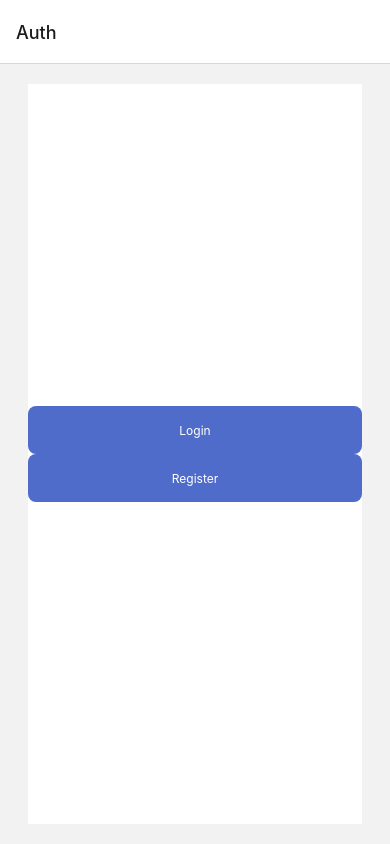
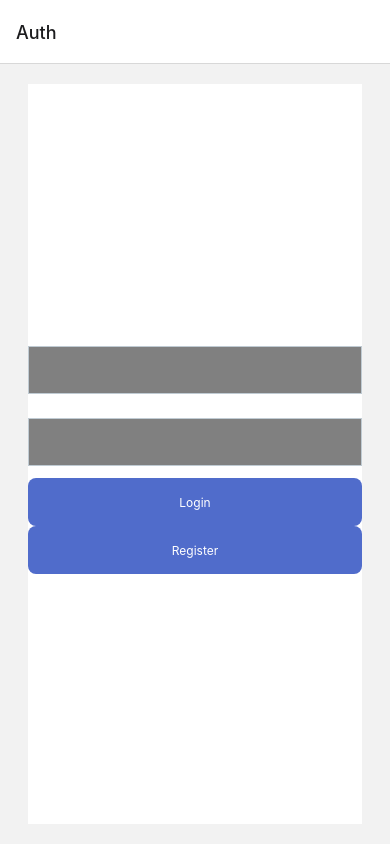
Before and after one commit to gibsonliketheguitar/react-native-image-langaguage-learning, a React Native app: screen /Auth in a window 390 px wide. Built offline with nearby package versions, Linux system fonts and the light colour scheme.

Commit message:
add input form with react-hook-form

```diff
--- a/firebase/firebase-admin.js
+++ b/firebase/firebase-admin.js
@@ -1,4 +1,5 @@
 import { initializeApp, getApp } from "firebase/app";
+import { getAuth, connectAuthEmulator } from "firebase/auth";
 import {
   //CACHE_SIZE_UNLIMITED,
   connectFirestoreEmulator,
@@ -22,6 +23,5 @@ connectFirestoreEmulator(firestoreDB, "localhost", 8080);
 const functions = getFunctions(getApp());
 connectFunctionsEmulator(functions, "localhost", 5001);
 
-/**
- *  TODO turn off emulator
- */
+export const auth = getAuth();
+connectAuthEmulator(auth, "http://localhost:9099");
--- a/firebase/userAuth.ts
+++ b/firebase/userAuth.ts
@@ -1,13 +1,8 @@
-import {
-  getAuth,
-  createUserWithEmailAndPassword,
-  connectAuthEmulator,
-} from "firebase/auth";
+import { auth } from "./firebase-admin";
+import { createUserWithEmailAndPassword } from "firebase/auth";
 
-const auth = getAuth();
+//console.log("what is result", result);
 
-const result = connectAuthEmulator(auth, "http://localhost:9099");
-console.log("what is result", result);
 interface ILogin {
   payload: { [key: string]: string };
   onSuccess?: () => void;
@@ -15,7 +10,7 @@ interface ILogin {
 }
 
 export async function createNewUser({ payload, onSuccess, onFail }: ILogin) {
-  const { email, password } = payload;
+  const { email, password }: any = payload;
   createUserWithEmailAndPassword(auth, email, password)
     .then((userCredentials) => {
       const user = userCredentials.user;
@@ -33,7 +28,7 @@ export async function loginExistingUser({
   onSuccess,
   onFail,
 }: ILogin) {
-  const { email, password } = payload;
+  const { email, password }: any = payload;
   createUserWithEmailAndPassword(auth, email, password)
     .then((userCredential) => {
       // Signed in
--- a/package.json
+++ b/package.json
@@ -18,9 +18,10 @@
     "@react-navigation/native-stack": "^6.5.0",
     "expo": "~44.0.0",
     "expo-status-bar": "~1.2.0",
-    "firebase": "^9.6.7",
+    "firebase": "^9.6.8",
     "react": "17.0.1",
     "react-dom": "17.0.1",
+    "react-hook-form": "^7.28.0",
     "react-native": "0.64.3",
     "react-native-reanimated": "~2.3.1",
     "react-native-safe-area-context": "3.3.2",
--- /dev/null
+++ b/src/common/Input.tsx
@@ -0,0 +1,38 @@
+import React from "react";
+import { FieldError, Noop } from "react-hook-form";
+import { Text, TextInput, StyleSheet } from "react-native";
+
+interface IInput {
+    error?: FieldError | undefined,
+    onBlur: Noop,
+    onChange: () => void,
+    value: string
+}
+
+export default function Input({ onBlur, onChange, value, error }: IInput) {
+    return (
+        <>
+            {error && <Text>This is required</Text>}
+            <TextInput
+                style={[styles.input,
+                {
+                    borderColor: error ? '#fc6d47' : '#c0cbd3'
+                }]}
+                onBlur={onBlur}
+                onChangeText={onChange}
+                value={value}
+            />
+        </>
+    )
+}
+
+const styles = StyleSheet.create({
+    input: {
+        width: '100%',
+        height: 48,
+        backgroundColor: 'gray',
+        margin: 12,
+        borderWidth: 1,
+        padding: 10,
+    }
+})
--- /dev/null
+++ b/src/components/Login.tsx
@@ -0,0 +1,55 @@
+import React from "react";
+import { Controller, useForm } from "react-hook-form";
+import { loginExistingUser } from "../../firebase/userAuth";
+
+import Btn from "../common/Btn";
+import Input from "../common/Input";
+
+export default function Login() {
+    const { control, handleSubmit, formState: { errors } } = useForm({
+        defaultValues: {
+            email: '',
+            password: ''
+        }
+    });
+    const onSubmit = async (data: any) => {
+        loginExistingUser({ payload: data })
+    }
+    return (
+        <>
+            <Controller
+                control={control}
+                rules={{
+                    required: true,
+                }}
+                render={({ field: { onChange, onBlur, value } }) => (
+                    <Input
+                        error={errors.email}
+                        onBlur={onBlur}
+                        onChange={onChange}
+                        value={value}
+                    />
+                )}
+                name="email"
+            />
+            <Controller
+                control={control}
+                rules={{
+                    required: true,
+                    maxLength: 100,
+                }}
+                render={({ field: { onChange, onBlur, value } }) => (
+                    <Input
+                        error={errors.password}
+                        onBlur={onBlur}
+                        onChange={onChange}
+                        value={value}
+                    />
+                )}
+                name="password"
+            />
+
+            <Btn title="Login" handleOnPress={handleSubmit(onSubmit)} />
+        </>
+    );
+}
--- a/src/screens/Auth.tsx
+++ b/src/screens/Auth.tsx
@@ -1,15 +1,13 @@
-import React, { useState } from 'react';
+import React from 'react';
 import { StyleSheet, View } from 'react-native';
 
-import Btn from '../common/Btn';
+import Login from '../components/Login'
 import { default as RegisterBtn } from '../components/RegisterModal'
 
-export default function Auth({ navigation }: any) {
+export default function Auth() {
     return (
         <View style={styles.container}>
-            <Btn
-                title="Login"
-            />
+            <Login />
             <RegisterBtn />
         </View>
     );
```
Also changed, not shown: 1 other file (tests, documents, lock files or other folders).
